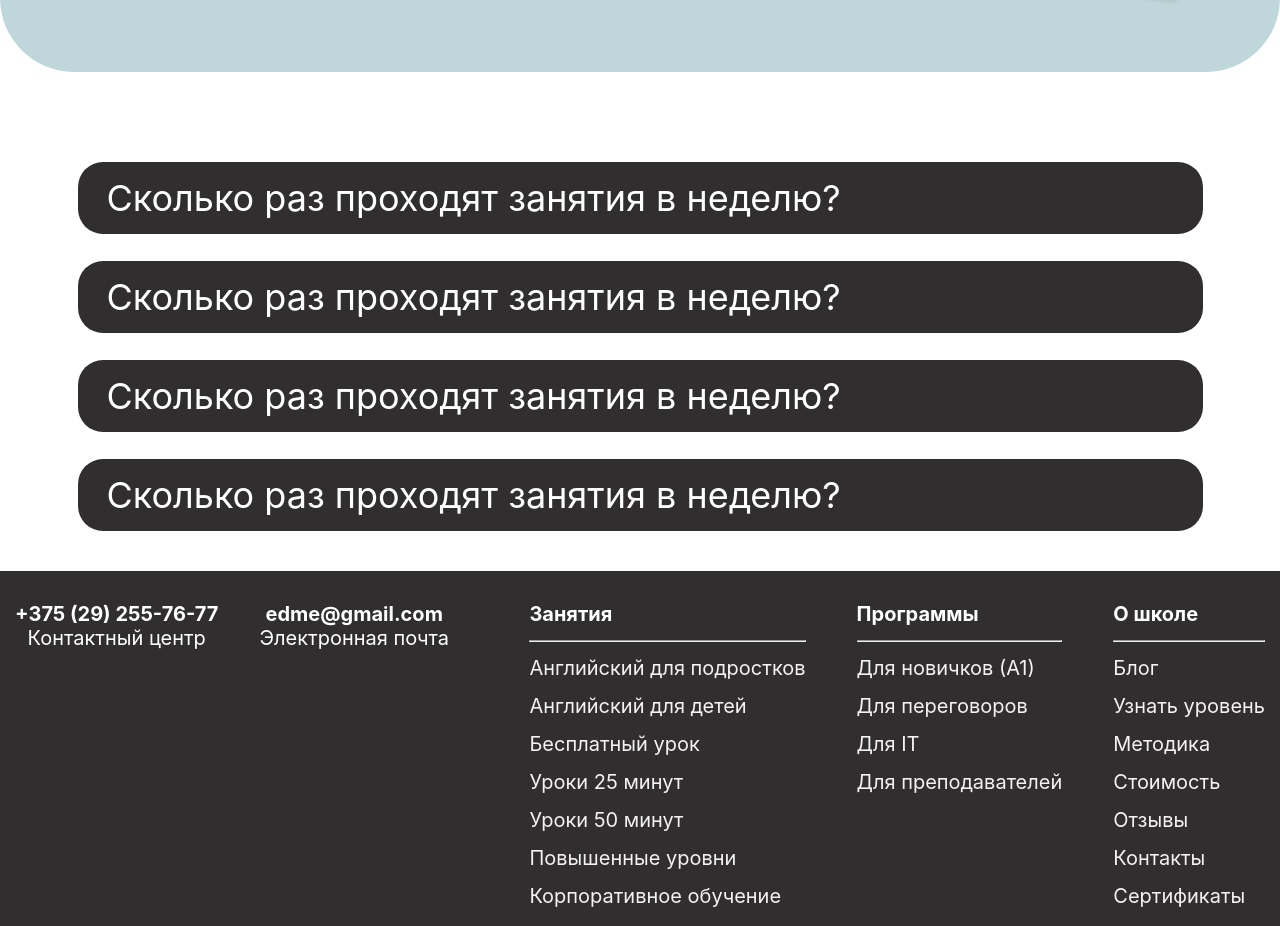
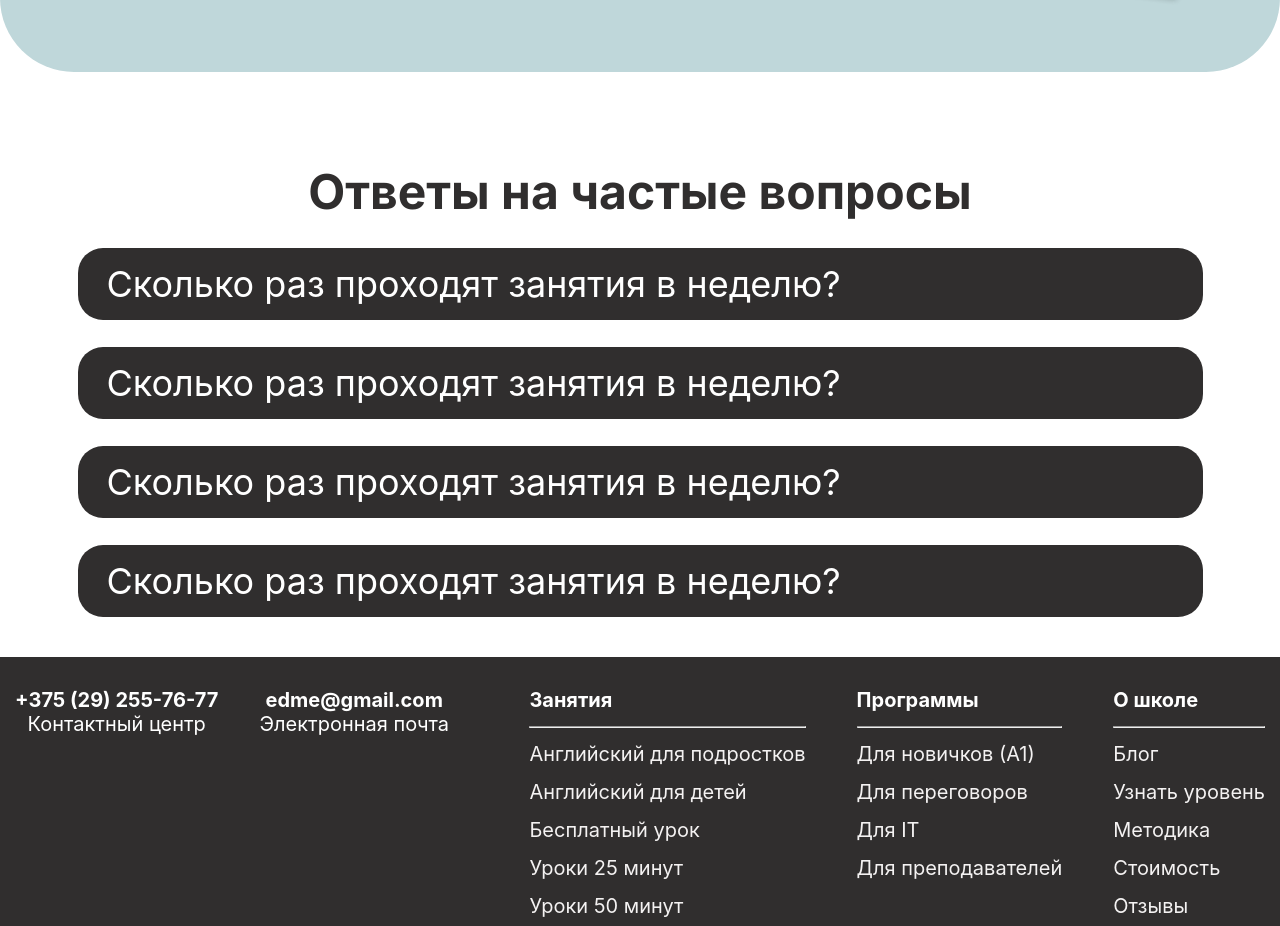
Before and after one commit to nikitazapekin/english-courses-app, a React (Create React App) app: page / in a window 1280 px wide. Shown: the part 1434-2360 px from the top of the page. Built offline with nearby package versions, Linux system fonts and the light colour scheme.

Commit message:
add styles to summary

```diff
--- a/src/components/CommonQuestions/CommonQuestions.module.scss
+++ b/src/components/CommonQuestions/CommonQuestions.module.scss
@@ -2,6 +2,15 @@
 
 .common {
   margin-bottom: 40px;
+
+  &__title {
+    font-weight: 700;
+    @include fontSize(48px);
+    color: $black;
+    text-align: center;
+    font-family: "Inter", sans-serif;
+
+  }
 
   &__inner {
     max-width: 1125px;
@@ -33,62 +42,27 @@
     font-size: 36px;
     padding: 14px 29px;
     border-radius: 25px;
-    //color: #f4f2f2;
+
     transition: 0.4s ease-in-out;
 
     &:hover {
-      background-color: $gray;
+      background-color: $purple;
     }
   }
 
   &__text {
-    // padding: 10px;
+
     margin: 0;
-    font-size: 16px;
+    @include fontSize(20px);
     background-color: $gray;
     padding: 14px 29px;
+    color: $white;
+    font-family: "Inter", sans-serif;
     border-top: 1px solid $white;
   }
 
 }
 
 .card[open] .card__inner {
-  background-color: #878a87;
+  background-color: $purple;
 }
-
-/*
-
-details {
-  width: 100%;
-
-  padding: 10px;
-  background-color: #f9f9f9;
-  border: 1px solid #ccc;
-  border-radius: 5px;
-}
-
-summary {
-  font-size: 18px;
-  font-weight: bold;
-  cursor: pointer;
-  padding: 10px;
-  background-color: #4CAF50;
-  color: white;
-  border-radius: 5px;
-  list-style: none;
-}
-
-details[open] summary {
-  background-color: #45a049;
-}
-
-details p {
-  padding: 10px;
-  margin: 0;
-  font-size: 16px;
-  background-color: white;
-  border-top: 1px solid #ccc;
-}
-
-.common {}
-*/
--- a/src/components/CommonQuestions/CommonQuestions.tsx
+++ b/src/components/CommonQuestions/CommonQuestions.tsx
@@ -4,6 +4,9 @@ const CommonQuestions = () => {
     return (
         <div className={styles.common}>
             <div className={styles.common__inner}>
+                <h2 className={styles.common__title}>
+                    Ответы на частые вопросы
+                </h2>
                 {questions.map((item, index) => (
                     <details key={index} className={styles.card}>
                         <summary className={styles.card__inner}>{item.title}</summary>
```
